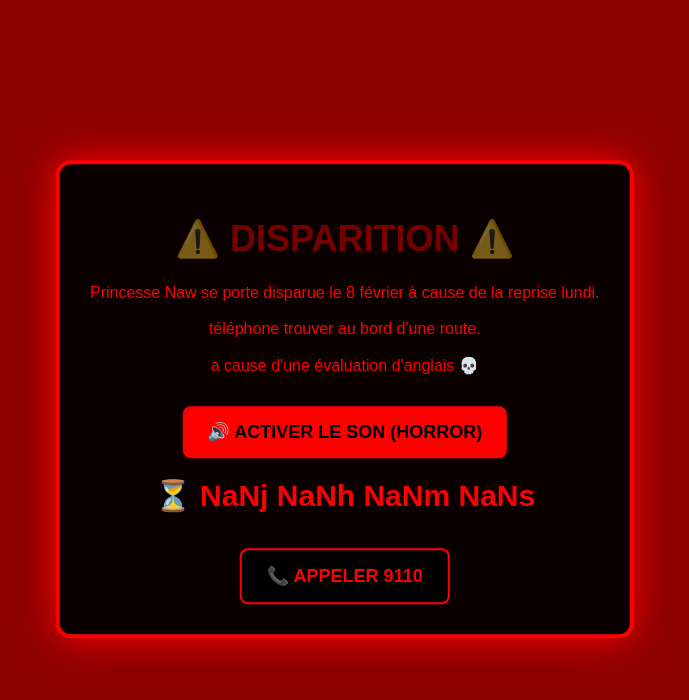
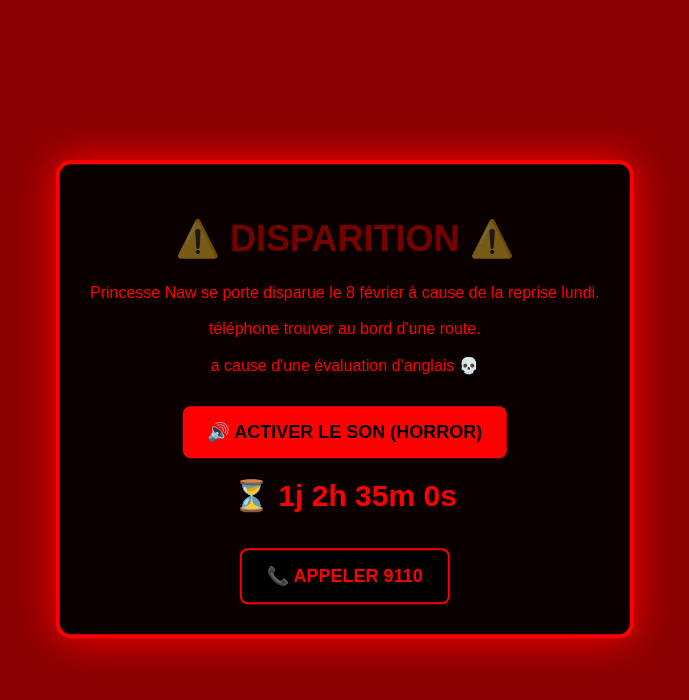
Before and after one commit to skycatgamingespore74-hub/skyfactory, a website: page 911.html in a window 1280 px wide. Shown: the whole page, without its empty margins (296-985 px from the left). Drawn offline with Linux system fonts and the light colour scheme.

Commit message:
Update target date in countdown script

```diff
--- a/911.html
+++ b/911.html
@@ -106,7 +106,7 @@ a {
 </div>
 
 <script>
-const targetDate = new Date("2026-02-8T22:23:00").getTime();
+const targetDate = new Date("2026-02-10T00:00:00").getTime();
 const countdown = document.getElementById("countdown");
 const box = document.getElementById("box");
 
```
